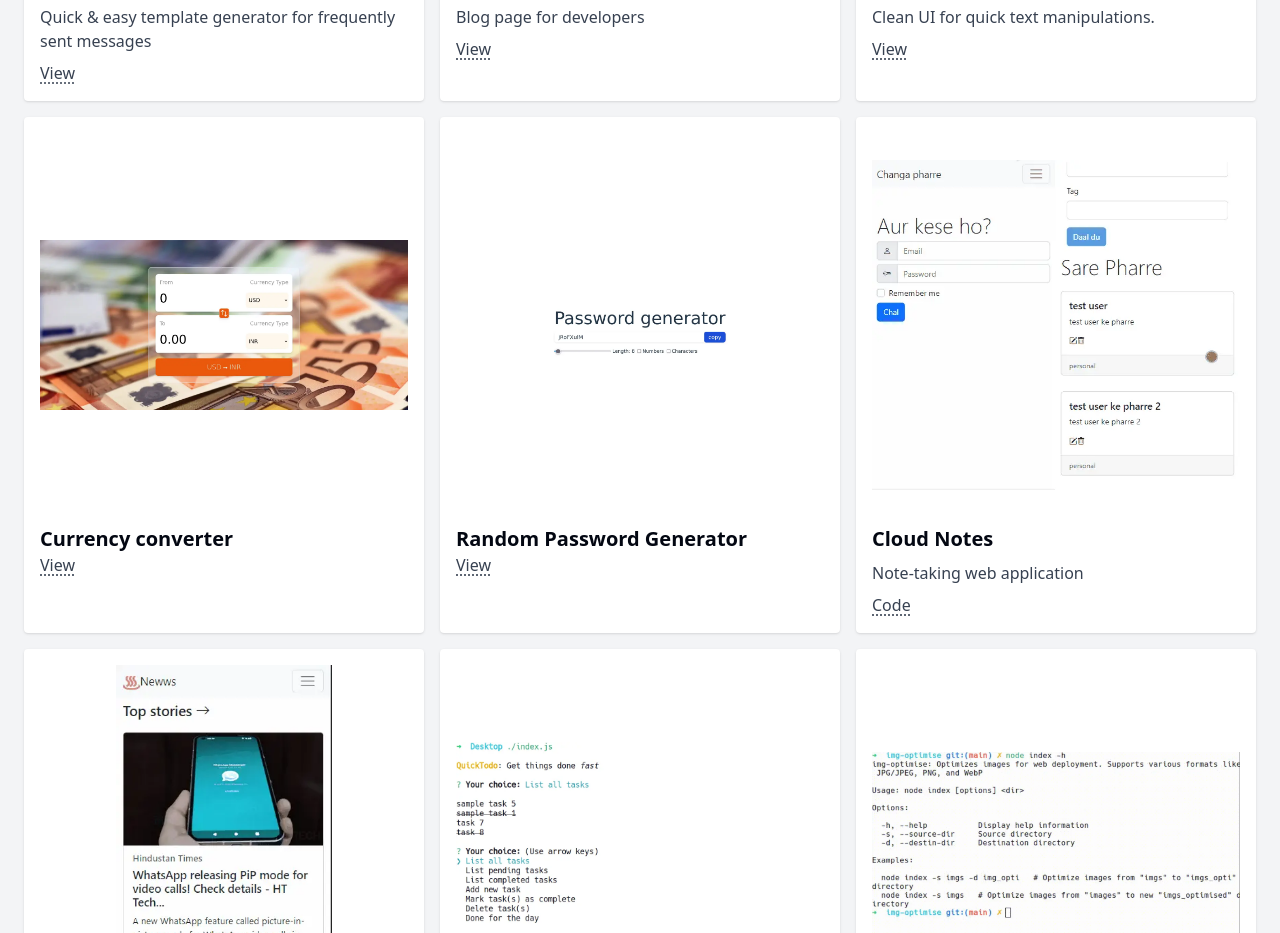
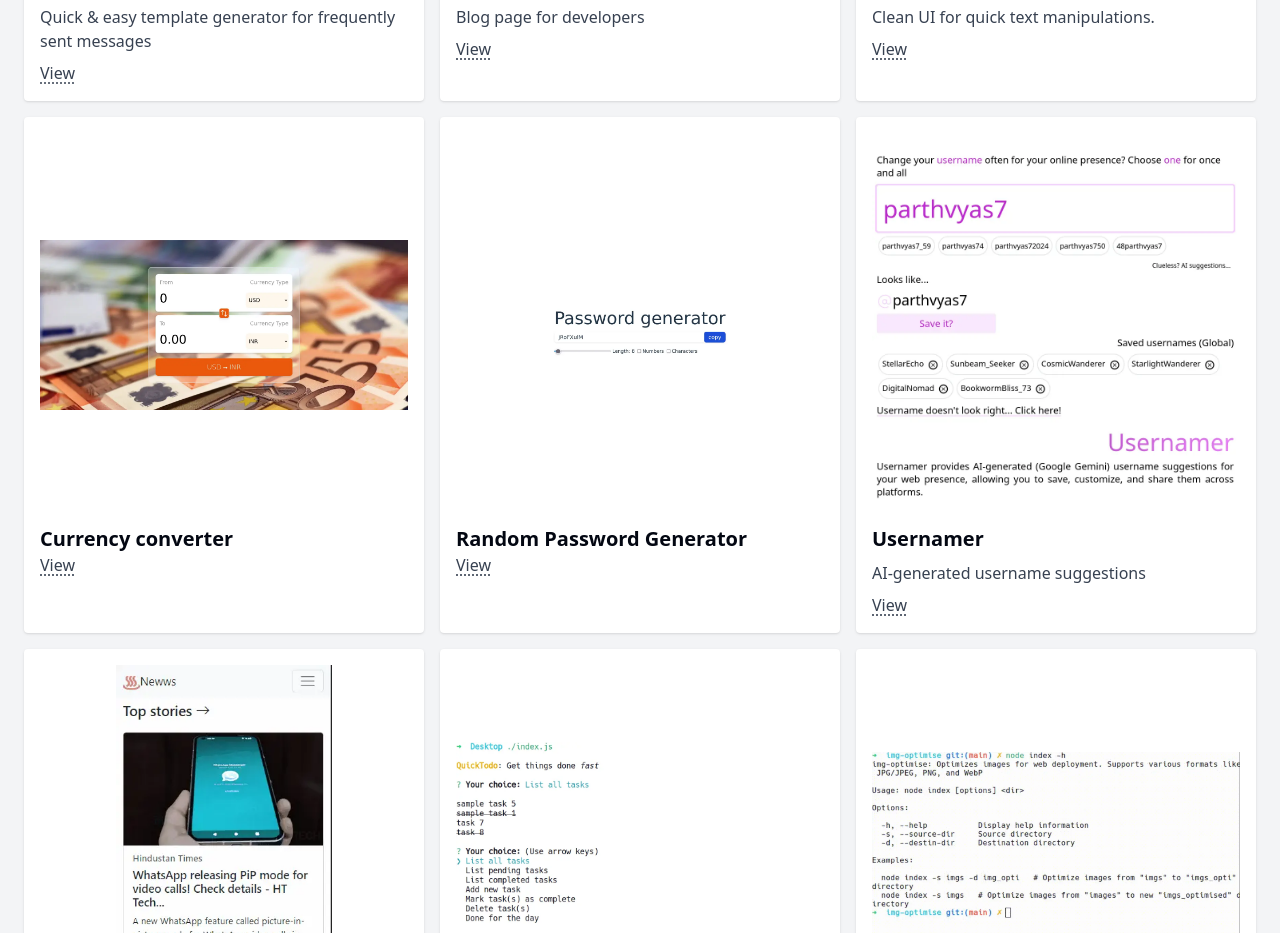
Before and after one commit to parthvyas7/parthvyas7.github.io, a website built with Vite: page index.html in a window 1280 px wide. Shown: the part 2003-2936 px from the top of the page. Built offline with nearby package versions, Linux system fonts and the light colour scheme.

Commit message:
Added usernamer project tile

```diff
--- a/index.html
+++ b/index.html
@@ -454,22 +454,22 @@
         </div>
         <div class="block bg-white p-4 mx-auto shadow rounded">
           <img
-            alt="Cloud Notes"
-            src="/images/cnotes.webp"
+            alt="Usernamer"
+            src="/images/usernamer.webp"
             class="h-64 w-full object-contain sm:h-80 lg:h-96"
             width="600"
             height="800"
             loading="lazy"
           />
           <h3 class="mt-2 text-lg font-bold text-gray-950 sm:text-xl">
-            Cloud Notes
+            Usernamer
           </h3>
-          <p class="my-2 text-gray-700">Note-taking web application</p>
+          <p class="my-2 text-gray-700">AI-generated username suggestions</p>
           <a
             class="text-gray-700 underline underline-offset-4 decoration-dotted hover:text-gray-950 hover:decoration-solid"
             target="_blank"
-            href="https://github.com/parthvyas7/cnotes"
-            >Code</a
+            href="https://usernamer.vercel.app/"
+            >View</a
           >
         </div>
         <div class="block bg-white p-4 mx-auto shadow rounded">
```
Also changed, not shown: images/usernamer.webp (added).
